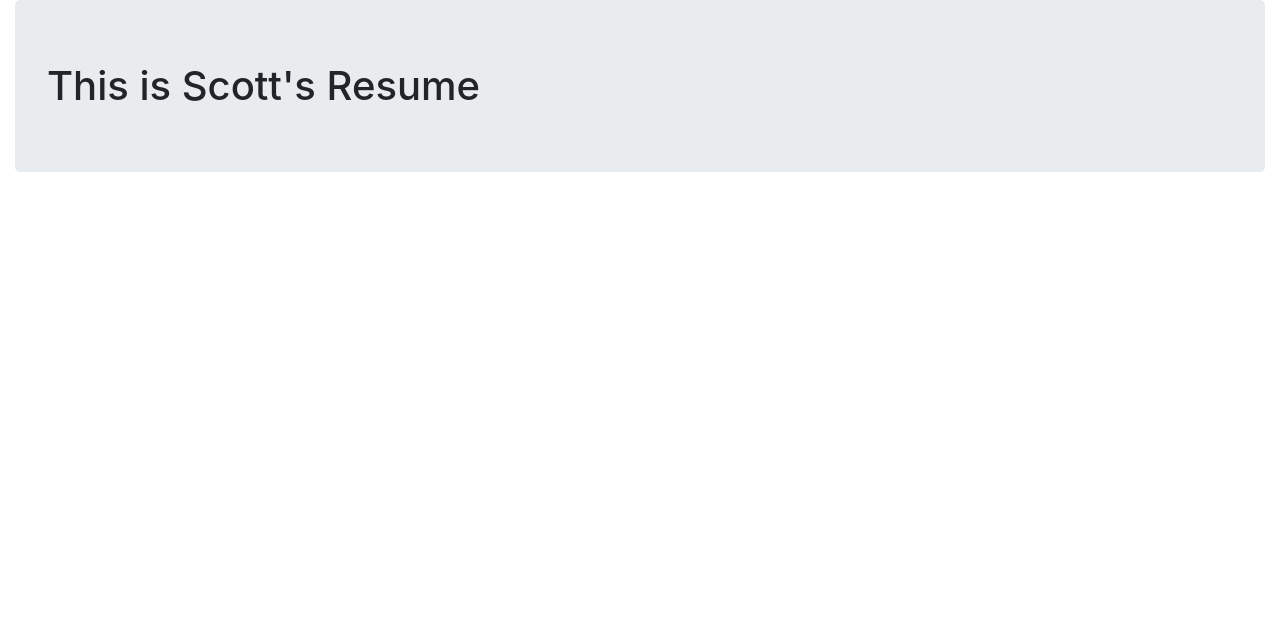
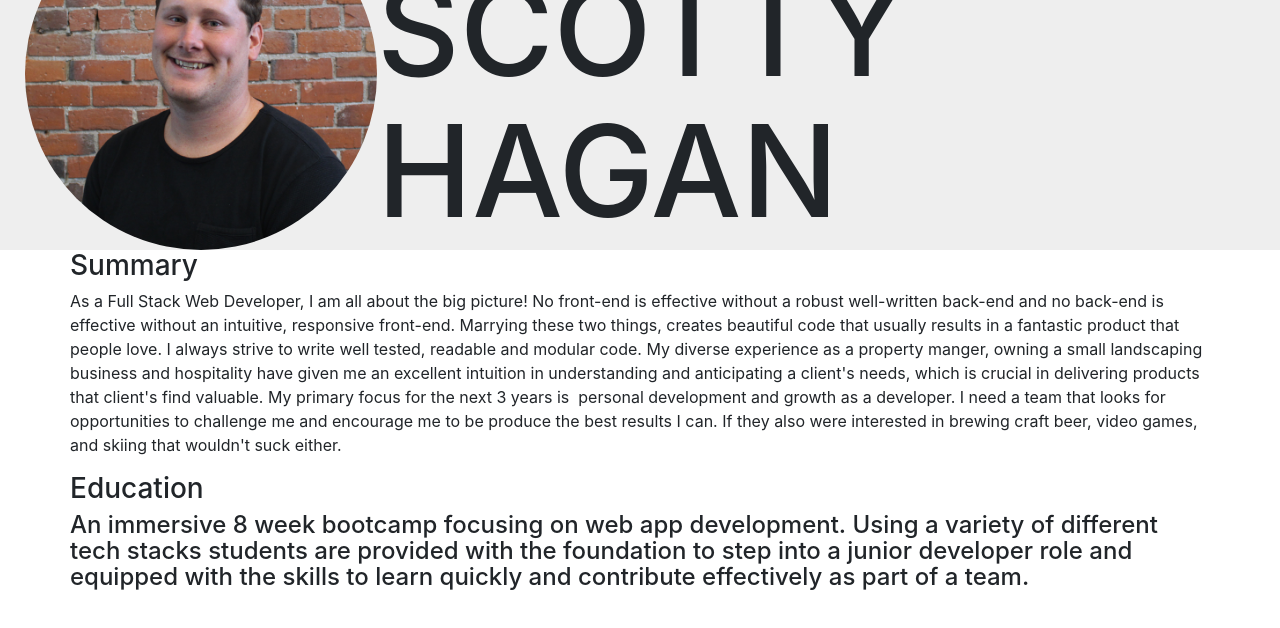
Before and after one commit to prescottie/prescottie.github.io, a plain HTML site: page index.html in a window 1280 px wide. Drawn offline with nearby package versions, Linux system fonts and the light colour scheme.

Commit message:
testing assets

```diff
--- a/index.html
+++ b/index.html
@@ -8,14 +8,29 @@
   <link rel="stylesheet" type="text/css" href="./main.css">
   <link href="https://maxcdn.bootstrapcdn.com/bootstrap/4.0.0-beta/css/bootstrap.min.css" rel="stylesheet" integrity="sha384-/Y6pD6FV/Vv2HJnA6t+vslU6fwYXjCFtcEpHbNJ0lyAFsXTsjBbfaDjzALeQsN6M" crossorigin="anonymous">
   <link href="https://maxcdn.bootstrapcdn.com/font-awesome/4.7.0/css/font-awesome.min.css" rel="stylesheet" integrity="sha384-wvfXpqpZZVQGK6TAh5PVlGOfQNHSoD2xbE+QkPxCAFlNEevoEH3Sl0sibVcOQVnN" crossorigin="anonymous">
+  <script src="https://code.jquery.com/jquery-3.2.1.slim.min.js" integrity="sha384-KJ3o2DKtIkvYIK3UENzmM7KCkRr/rE9/Qpg6aAZGJwFDMVNA/GpGFF93hXpG5KkN" crossorigin="anonymous"></script>
+  <script src="https://cdnjs.cloudflare.com/ajax/libs/popper.js/1.11.0/umd/popper.min.js" integrity="sha384-b/U6ypiBEHpOf/4+1nzFpr53nxSS+GLCkfwBdFNTxtclqqenISfwAzpKaMNFNmj4" crossorigin="anonymous"></script>
   <script src="https://maxcdn.bootstrapcdn.com/bootstrap/4.0.0-beta/js/bootstrap.min.js" integrity="sha384-h0AbiXch4ZDo7tp9hKZ4TsHbi047NrKGLO3SEJAg45jXxnGIfYzk4Si90RDIqNm1" crossorigin="anonymous"></script>
 </head>
 <body>
   <div class="wrapper">
-    <div class="container-fluid">
-    <h1 class="jumbotron">This is Scott's Resume</h1>
+    <div class="site-header">
+      <img src="./scotty.jpg" alt="Scotty Hagan - headshot" class="headshot">
+      <h1 class="header-name">SCOTTY HAGAN</h1>
+    </div>
+    <div class="container">
+      <div class="row">
+        <h3 class="section-heading">Summary</h3>
+        <p class="offset-col-4">As a Full Stack Web Developer, I am all about the big picture! No front-end is effective without a robust well-written back-end and no back-end is effective without an intuitive, responsive front-end. Marrying these two things, creates beautiful code that usually results in a fantastic product that people love. I always strive to write well tested, readable and modular code. My diverse experience as a property manger, owning a small landscaping business and hospitality have given me an excellent intuition in understanding and anticipating a client's needs, which is crucial in delivering products that client's find valuable. My primary focus for the next 3 years is  personal development and growth as a developer. I need a team that looks for opportunities to challenge me and encourage me to be produce the best results I can. If they also were interested in brewing craft beer, video games, and skiing that wouldn't suck either. </p>
+      </div>
+      <div class="row">
+        <h3 class="section-heading">Education</h3>
+        <h4
+        <p class="">An immersive 8 week bootcamp focusing on web app development. Using a variety of different tech stacks students are provided with the foundation to step into a junior developer role and equipped with the skills to learn quickly and contribute effectively as part of a team.</p>
+      </div>
     </div>
   </div>
 
+
 </body>
 </html>
--- a/main.css
+++ b/main.css
@@ -0,0 +1,24 @@
+.wrapper {
+  position: relative;
+
+}
+
+.site-header {
+  display: flex;
+  background: #eee;
+  height: 250px;
+  justify-content: space-between;
+  align-items: flex-end;
+  padding: 0 25px;
+}
+
+.header-name {
+  font-size: 8em;
+}
+
+.headshot {
+  width: 22em;
+  height: 22em;
+  border-radius: 50%;
+
+}
```
Also changed, not shown: scotty.jpg (added).
